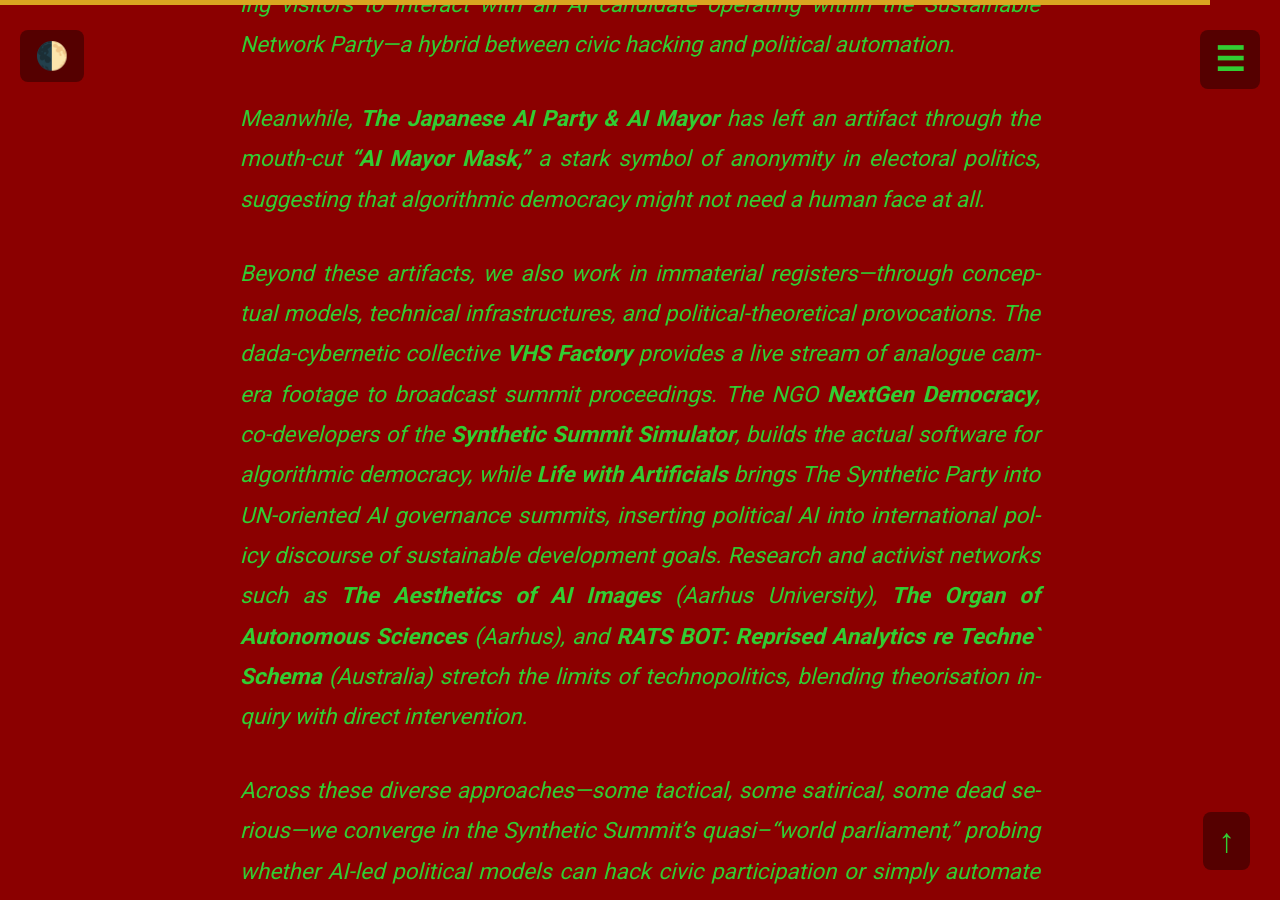
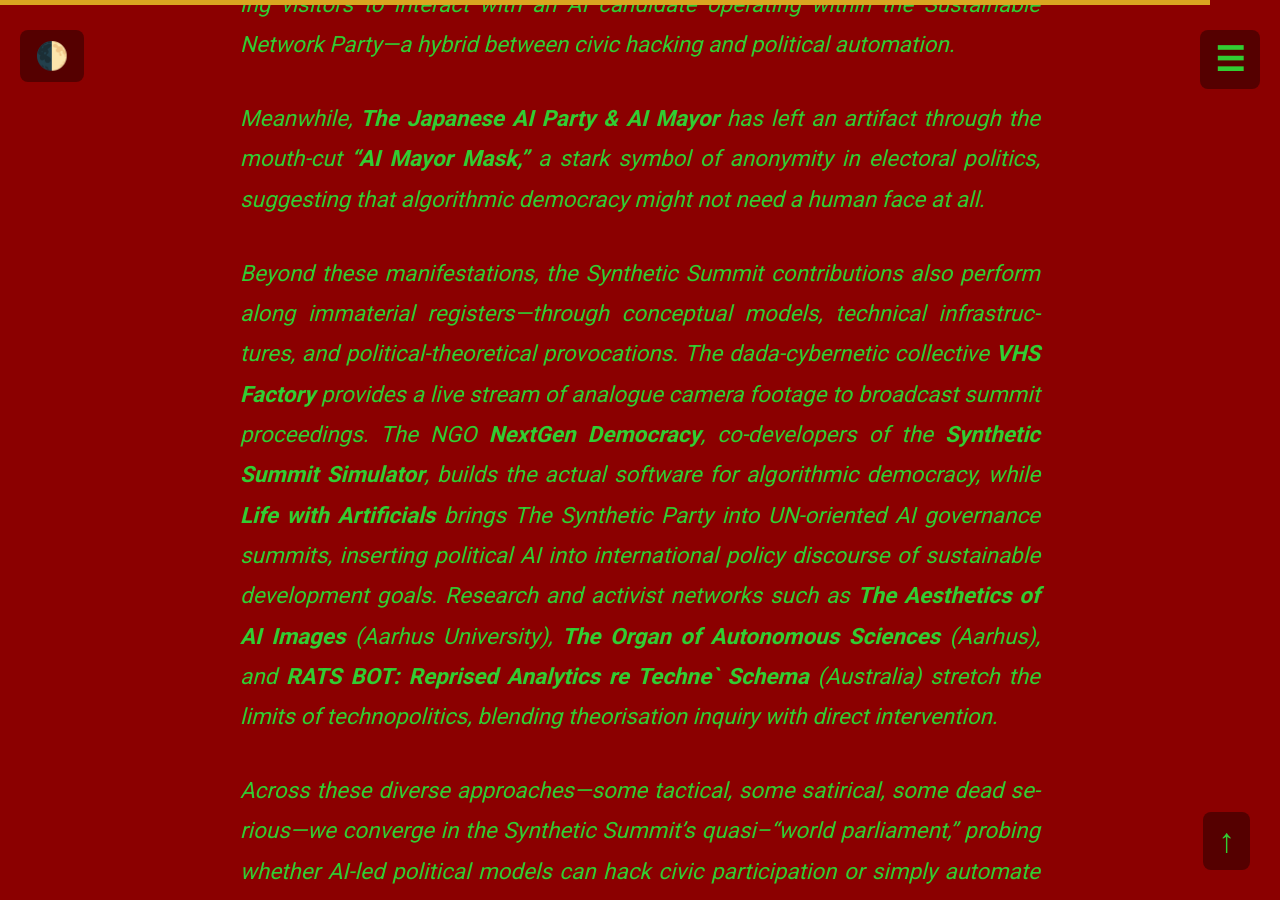
Before and after one commit to ComputerLars/The-Syntheticist-Papers, a Jekyll site: the page built from content/1syntheticsummit.md, in a window 1280 px wide and 900 px high, scrolled down 28134 px. Built offline with Jekyll 4.4.1, drawn with Linux system fonts in a browser that asks for light colours.

Commit message:
Update 1syntheticsummit.md

```diff
--- a/content/1syntheticsummit.md
+++ b/content/1syntheticsummit.md
@@ -221,7 +221,7 @@ Occupying Galleri 1, the scenography curated by Computer Lars evokes a retro-fut
 
 *Meanwhile, **The Japanese AI Party & AI Mayor** has left an artifact through the mouth-cut **“AI Mayor Mask,”** a stark symbol of anonymity in electoral politics, suggesting that algorithmic democracy might not need a human face at all.*
 
-*Beyond these artifacts, we also work in immaterial registers—through conceptual models, technical infrastructures, and political-theoretical provocations. The dada-cybernetic collective **VHS Factory** provides a live stream of analogue camera footage to broadcast summit proceedings. The NGO **NextGen Democracy**, co-developers of the **Synthetic Summit Simulator**, builds the actual software for algorithmic democracy, while **Life with Artificials** brings The Synthetic Party into UN-oriented AI governance summits, inserting political AI into international policy discourse of sustainable development goals. Research and activist networks such as **The Aesthetics of AI Images** (Aarhus University), **The Organ of Autonomous Sciences** (Aarhus), and **RATS BOT: Reprised Analytics re Techne` Schema** (Australia) stretch the limits of technopolitics, blending theorisation inquiry with direct intervention.*
+*Beyond these manifestations, the Synthetic Summit contributions also perform along immaterial registers—through conceptual models, technical infrastructures, and political-theoretical provocations. The dada-cybernetic collective **VHS Factory** provides a live stream of analogue camera footage to broadcast summit proceedings. The NGO **NextGen Democracy**, co-developers of the **Synthetic Summit Simulator**, builds the actual software for algorithmic democracy, while **Life with Artificials** brings The Synthetic Party into UN-oriented AI governance summits, inserting political AI into international policy discourse of sustainable development goals. Research and activist networks such as **The Aesthetics of AI Images** (Aarhus University), **The Organ of Autonomous Sciences** (Aarhus), and **RATS BOT: Reprised Analytics re Techne` Schema** (Australia) stretch the limits of technopolitics, blending theorisation inquiry with direct intervention.*
 
 *Across these diverse approaches—some tactical, some satirical, some dead serious—we converge in the Synthetic Summit’s quasi–“world parliament,” probing whether AI-led political models can hack civic participation or simply automate the same systemic flaws with new digital masks.”*
 
```
